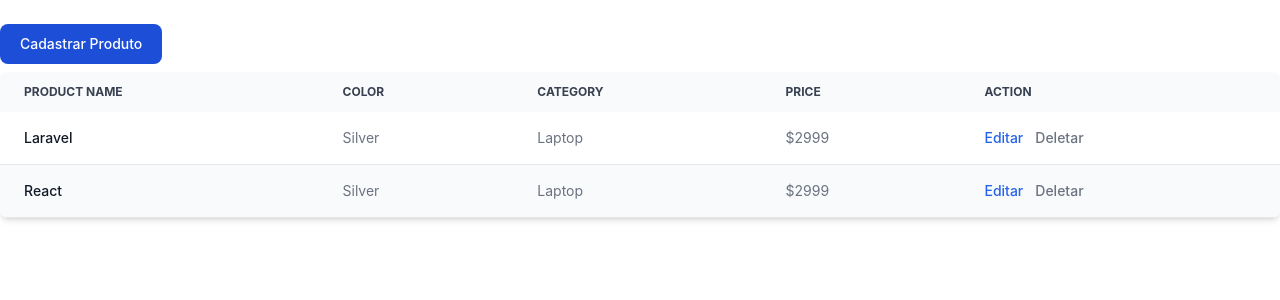
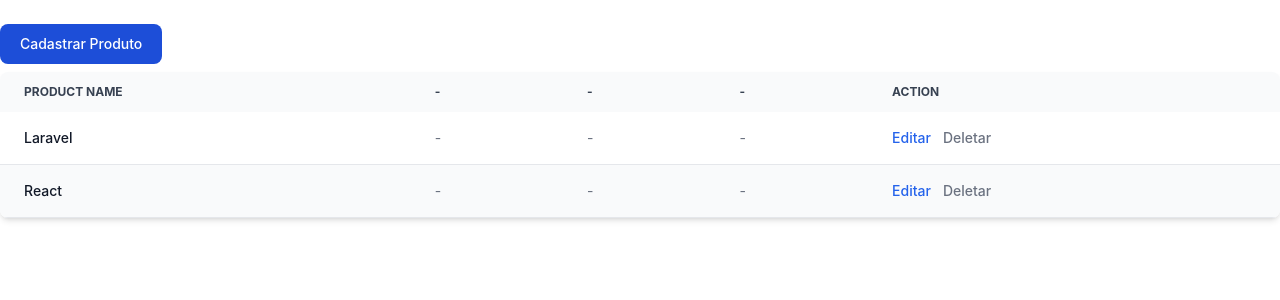
Before and after one commit to Welen1911/Frontend_produtos, a React (Create React App) app: page / in a window 1280 px wide. Shown: the top 300 px of the page. Built offline with nearby package versions, Linux system fonts and the light colour scheme; data requests are answered from the project's data file.

Commit message:
Fix: readme and table

```diff
--- a/src/components/table.js
+++ b/src/components/table.js
@@ -31,13 +31,13 @@ export const Table = ({ produtos, setProdutos }) => {
                             Product name
                         </th>
                         <th scope="col" className="px-6 py-3">
-                            Color
+                            -
                         </th>
                         <th scope="col" className="px-6 py-3">
-                            Category
+                            -
                         </th>
                         <th scope="col" className="px-6 py-3">
-                            Price
+                            -
                         </th>
                         <th scope="col" className="px-6 py-3">
                             Action
@@ -56,13 +56,13 @@ export const Table = ({ produtos, setProdutos }) => {
                                 }
                             </th>
                             <td className="px-6 py-4">
-                                Silver
+                                -
                             </td>
                             <td className="px-6 py-4">
-                                Laptop
+                                -
                             </td>
                             <td className="px-6 py-4">
-                                $2999
+                                -
                             </td>
                             <td className="px-6 py-4">
                                 {!produto.edit ? <><button onClick={() => {
```
Also changed, not shown: 1 other file (tests, documents, lock files or other folders).
